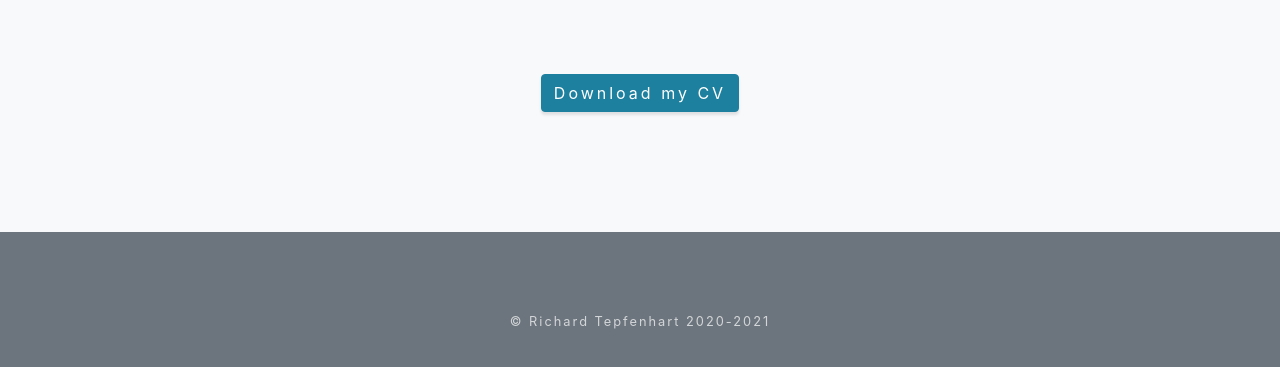
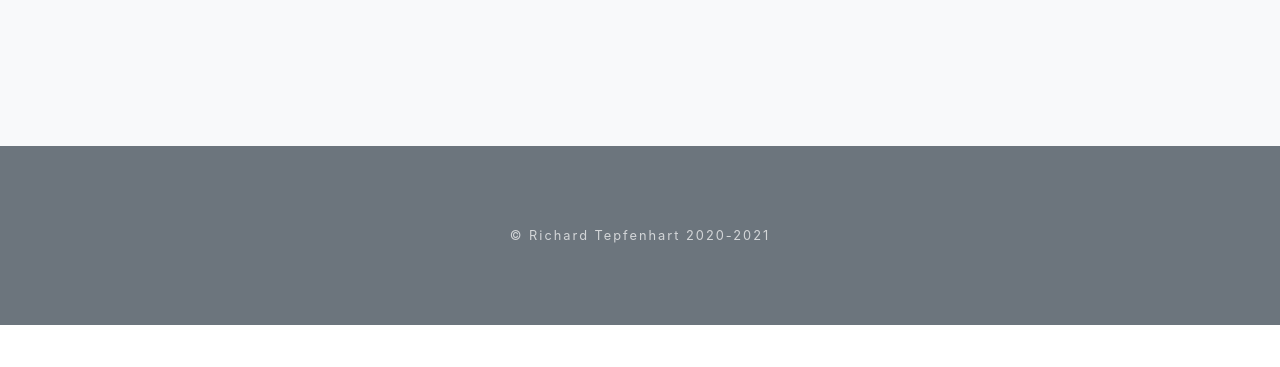
Before and after one commit to ocbtec/portfolio, a website with bundled scripts: page index.html in a window 1280 px wide. Shown: the part 3530-3897 px from the top of the page. After the commit the page ends 3855 px from the top, so only its background shows below. Built offline with nearby package versions, Linux system fonts and the light colour scheme.

Commit message:
removed Download CV button

```diff
--- a/index.html
+++ b/index.html
@@ -167,9 +167,10 @@
       </div>
     </div>
 
-    <button class="btn btn-primary btn-xl js-scroll-trigger mt-5" data-toggle="modal" data-target="#myModal">
+    <!-- <button class="btn btn-primary btn-xl js-scroll-trigger mt-5" data-toggle="modal" data-target="#myModal">
       Download my CV
-    </button>
+    </button> -->
+
     <!-- Prompt modal, to confirm downloading the file -->
     <div id="myModal" class="modal fade" role="dialog">
       <div class="modal-dialog">
```
